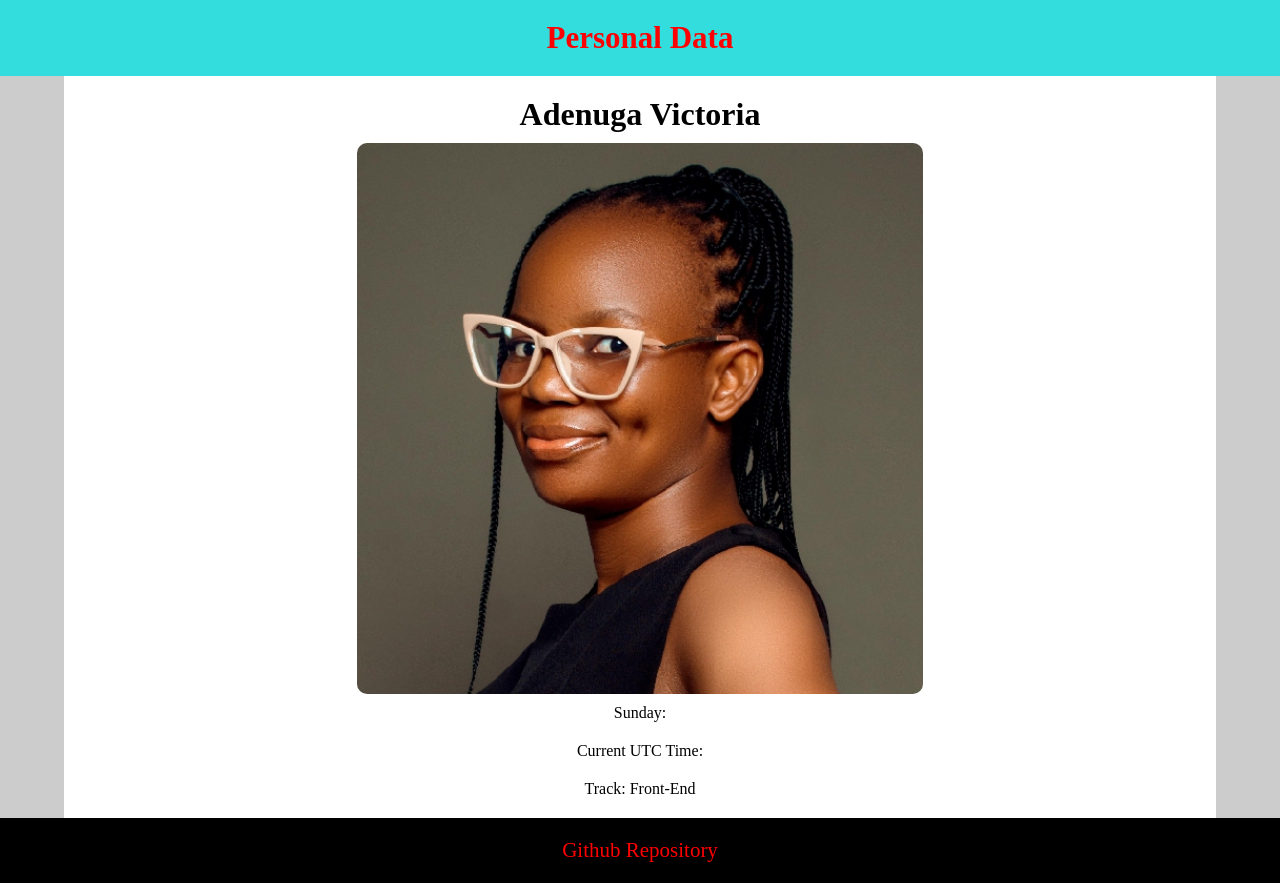
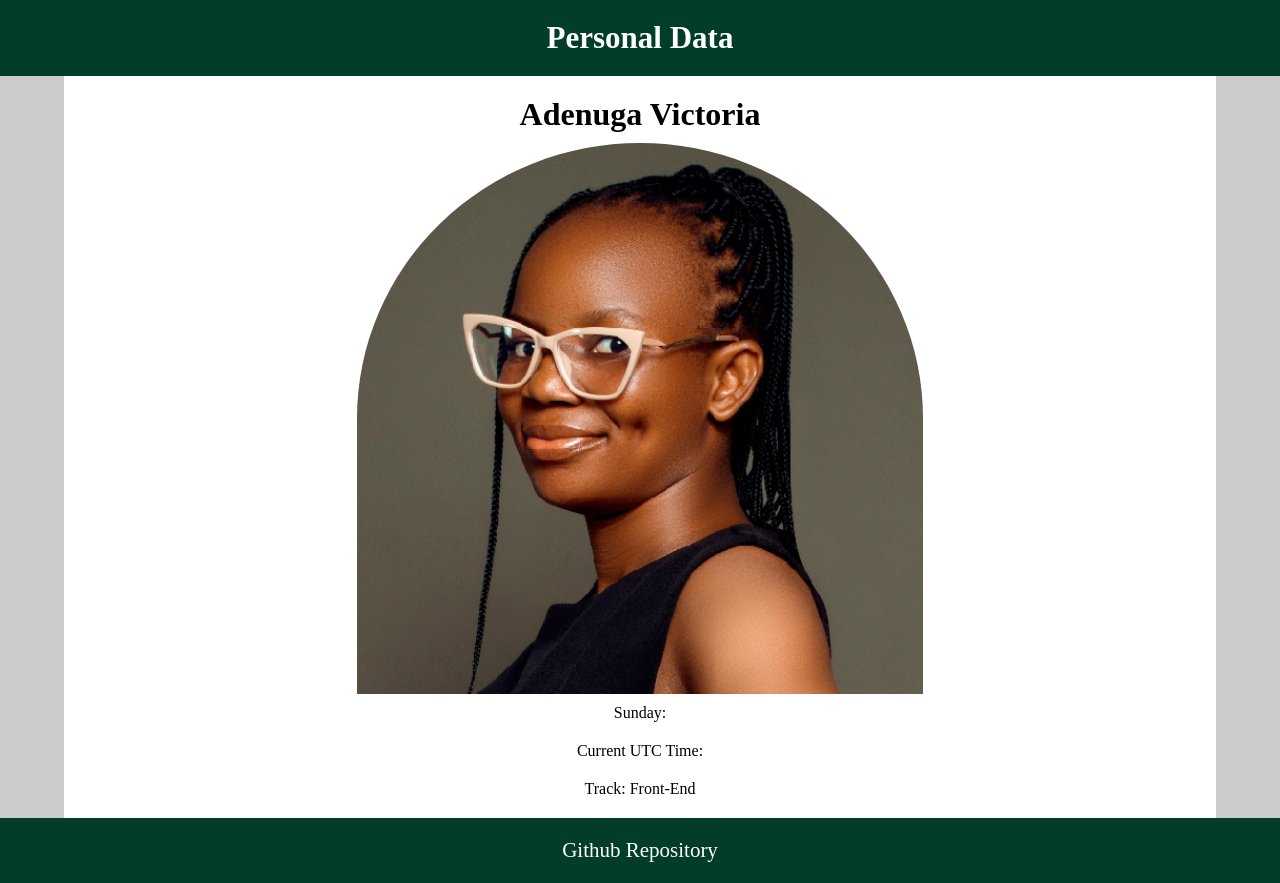
Before and after one commit to adevicky/hng-task1, a plain HTML site: page index.html in a window 1280 px wide. Drawn offline with Linux system fonts and the light colour scheme.

Commit message:
update css

```diff
--- a/src/css.css
+++ b/src/css.css
@@ -20,11 +20,11 @@ h1 {
 }
 .heading {
     text-align: center;
-    background-color: #3dd;
+    background-color: #013d29;
     padding: 20px;
 }
 .heading h2 {
-   color: #ff0000;
+   color: #ffff;
    font-size: 31px;
 }
 .hero {
@@ -38,14 +38,15 @@ h1 {
     display: block;
     width: 50%;
     max-width: 100%;
-    border-radius: 10px;
+    border-top-left-radius: 50%;
+    border-top-right-radius: 50%;
 }
 .hero .items {
     text-align: center;
     padding: 10px 0;
 }
 .footer {
-    background-color: #000;
+    background-color: #013d29;
     padding: 20px;
 }
 .footer .github-link {
@@ -55,8 +56,8 @@ h1 {
     text-align: center;
     text-decoration: none;
     font-size: 21px;
-    color: #ff0000;
+    color: #ffff;
 }
 .footer a:hover {
-    color: #ffff;
+    color: #000;
 }
```
